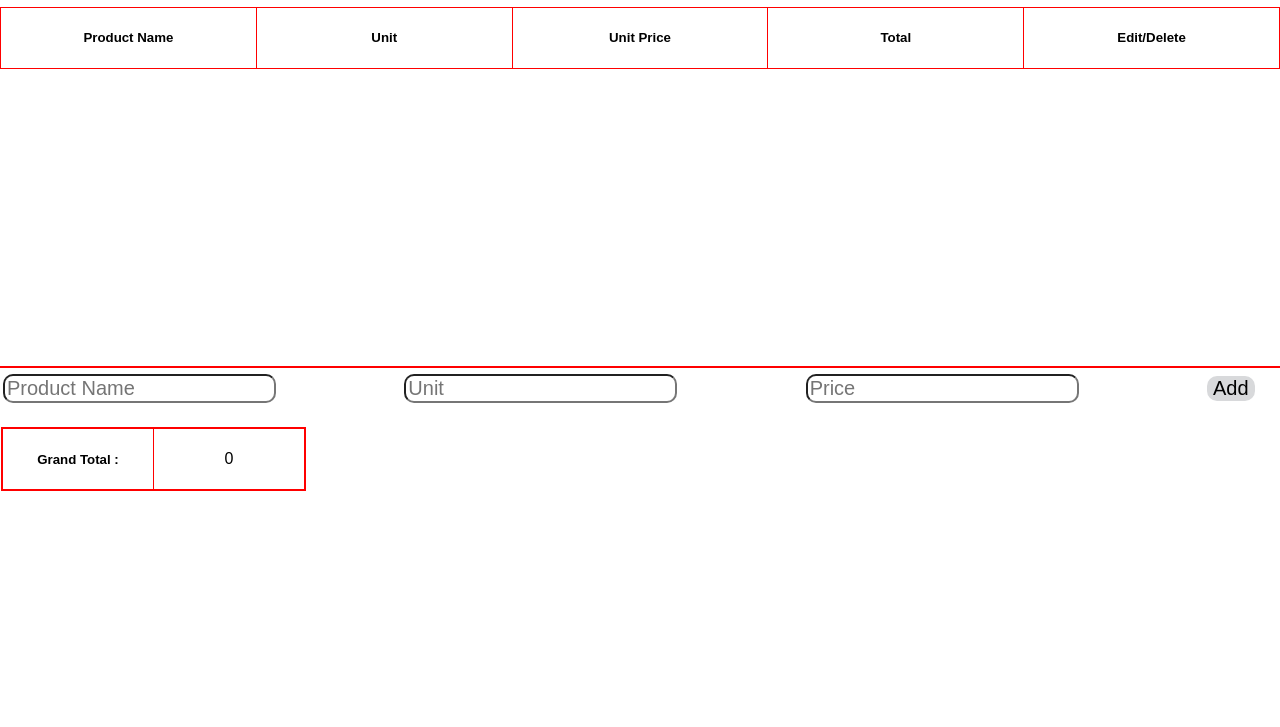
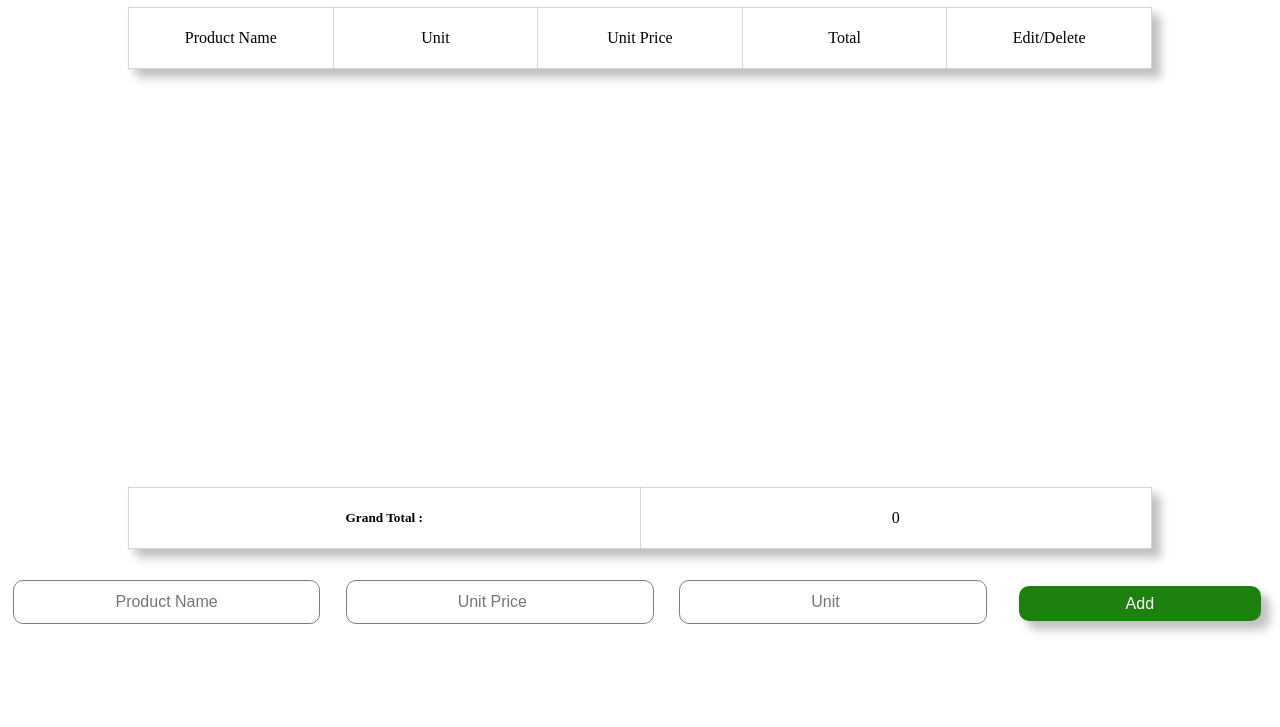
Before and after one commit to pol-alok/groceryApp, a plain HTML site: page index.html in a window 1280 px wide. Shown: the part 73-800 px from the top of the page. Drawn offline with Linux system fonts and the light colour scheme.

Commit message:
GA_V1.2,with CSS UI

```diff
--- a/groceryStyle.css
+++ b/groceryStyle.css
@@ -1,67 +1,66 @@
-html,body {
-    height: 100%;
-    width: 100%;
-    margin: 0;
-    font-family: sans-serif;
-    background: #ffffff;
-    position: relative;
-}
-
 #container {
-    height: 100%;
-    width: 100%;
     position: absolute;
     top: 50%;
     left: 50%;
-    transform: translate(-50%,-50%);
+    transform: translate(-50%, -50%);
+    text-align: center;
+    height: 100%;
+    width: 100%;
+    /* background-color: aqua; */
 }
 #invoice {
-    margin-top: 81px;
-    height: 300px;
+    height: 60%;
+
     overflow-y: scroll;
-    overflow-x: hidden;
+    /* background: chartreuse; */
 }
-#inputBox tr td {
-    height: 35px;
+.input-area {
+    display: flex;
+    flex-wrap: nowrap;
 }
-#inputBox tr td .row {
-    font-size: 20px;
-    border-radius: 10px;
-}
-input[type=button] {
-    background:#d8d9db;
-    border:0 none;
-    cursor:pointer;
-}
-
 .dynamic-row {
     border-collapse: collapse;
-    border: 1px solid red;
+
     text-align: center;
+    width: 80%;
+    margin-left: 10%;
+    margin-right: 10%;
+    box-shadow: 5px 5px 8px #88888854, 10px 10px 8px #88888854
 }
 .dynamic-row tr td {
     padding: 0;
     margin: 0;
     height: 60px;
     width: 150px;
-    border: 1px solid red;
+    border-radius: 10px;
+    border: 1px solid #88888854;
 }
 
-table {
-    width: 100%;
+#grand-total {
+    /* border: 1px solid rgb(0, 87, 248); */
+    /* background: blue; */
 }
-#grand-total {
-    position: fixed;
-    margin-top: 60px;
-    border: 1px solid red;
+.input-boxes {
+    margin: 1%;
+    text-align: center;
+    font-size: 16px;
+    height: 40px;
+    width: 25%;
+    border-radius: 10px;
+    border: 1px solid rgb(126, 126, 128);
 }
-.header {
-    position: fixed;
-}
-@media (max-width:414px) {
-    #invoice{
-        margin-top: 98px;
-    }
+
+button {
+    width: 20%;
+    height: 35px;
+    margin: 1.5%;
+    border: 0 none;
+    cursor: pointer;
+    background-color: rgb(29, 129, 15);
+    color: rgb(255, 255, 255);
+    font-size: 16px;
+    border-radius: 10px;
+    box-shadow: 5px 5px 8px #88888854, 10px 10px 8px #88888854;
 }
 #save:hover {
     color: rgb(253, 251, 251);
@@ -79,3 +78,7 @@ table {
     color: rgb(253, 251, 251);
     background-color: rgb(3, 172, 3);
 }
+
+#del, #edit, #save {
+    width: 60%;
+}
--- a/index.html
+++ b/index.html
@@ -5,37 +5,39 @@
     <meta name="viewport" content="width=device-width, initial-scale=1.0" />
     <meta http-equiv="X-UA-Compatible" content="ie=edge" />
     <title>Grocery App</title>
-    <link rel="stylesheet" href="groceryStyle.css">
+    <link rel="stylesheet" href="groceryStyle.css" />
     <script src="groc.js"></script>
   </head>
-
   <body>
     <div id="container">
       <h1>Grocery Shop Application</h1>
-      <table class="dynamic-row header">
+      <div id="invoice">
+        <table  align="center" class="dynamic-row">
+          <thead>
             <tr>
               <td>
-            <h5>Product Name</h5>
+                Product Name
               </td>
               <td>
-            <h5>Unit</h5>
+                Unit
               </td>
               <td>
-            <h5>Unit Price</h5>
+                Unit Price
               </td>
               <td>
-            <h5>Total</h5>
+                Total
               </td>
               <td>
-            <h5>Edit/Delete</h5>
+                  Edit/Delete
               </td>
             </tr>
+          </thead>
+          <tbody id="dynamic-row">
+
+          </tbody>
         </table>
-
-      <div id="invoice">
-        <table id="dynamic-row" class="dynamic-row"></table>
       </div>
-      <table class="dynamic-row">
+      <table class="dynamic-row" align="center">
         <tr id="grand-total">
           <td>
             <h5>Grand Total :</h5>
@@ -43,51 +45,13 @@
           <td id="grand-total-1">0</td>
         </tr>
       </table>
-
-      <form>
-        <table id="inputBox">
-          <tr>
-            <td>
-              <input
-                type="text"
-                class="row"
-                id="product-name"
-                placeholder="Product Name"
-                required
-              />
-            </td>
-            <td>
-              <input
-                type="number"
-                class="row"
-                id="unit"
-                placeholder="Unit"
-                required
-              />
-            </td>
-            <td>
-              <input
-                type="number"
-                class="row"
-                id="unit-price"
-                placeholder="Price"
-                required
-              />
-            </td>
-            <td>
-              <input
-                type="button"
-                class="row"
-                id="add"
-                value="Add"
-                onclick="addItem()"
-              />
-              <i class="fas fa-cart-plus" class="row"
-              id="add" onclick="addItem()"></i>
-            </td>
-          </tr>
-        </table>
-      </form>
+      <br>
+      <div class="input-area">
+          <input type="text" class="input-boxes" id="product-name" placeholder="Product Name" required />
+          <input type="number" class="input-boxes" id="unit-price" placeholder="Unit Price" required />
+          <input type="number" class="input-boxes" id="unit" placeholder="Unit" required />
+          <button id="add" onclick="addItem()">Add</button>
+      </div>
     </div>
   </body>
 </html>
```
Lines whose indentation alone changed are shown as unchanged.
